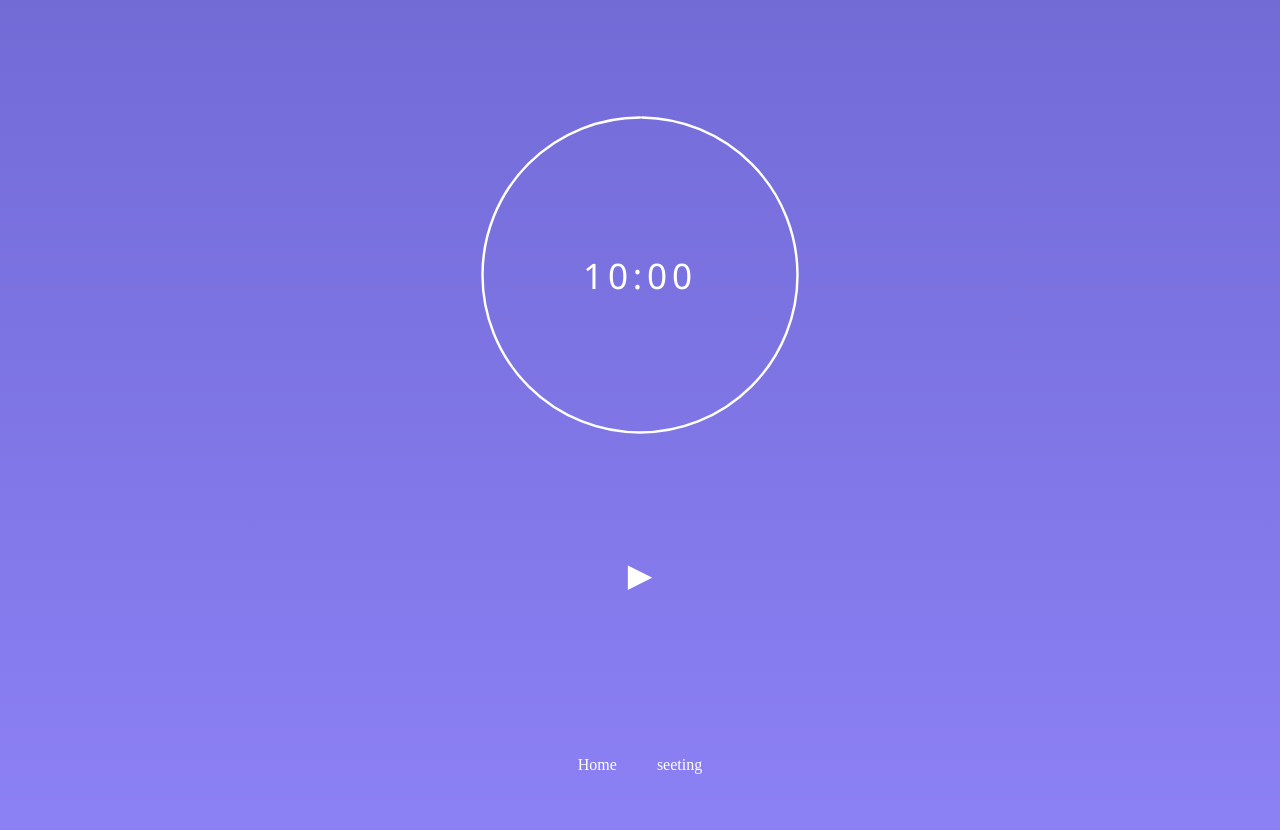
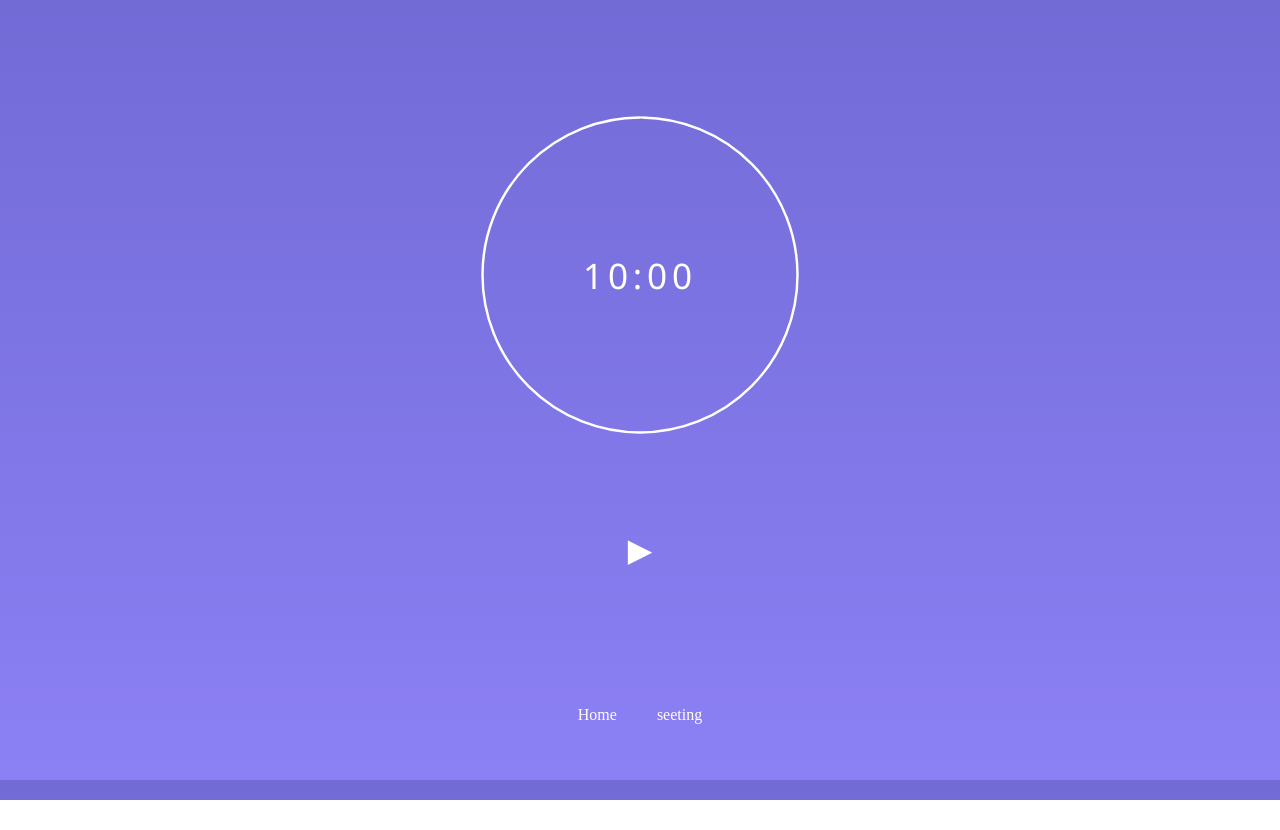
Before and after one commit to naso22/pomodoro-timer, a Vue app in the folder my-project/: page / in a window 1280 px wide. After the commit the page ends 800 px from the top, so only its background shows below. Built offline with nearby package versions, Linux system fonts and the light colour scheme.

Commit message:
高さの変更

```diff
--- a/my-project/src/components/pomorodo/TimeControl.vue
+++ b/my-project/src/components/pomorodo/TimeControl.vue
@@ -20,7 +20,7 @@ export default {
 
 <style scoped>
 .time {
-    height:  250px;
+    height:  200px;
     display: flex;
     justify-content: center;
     align-items: center;
```
